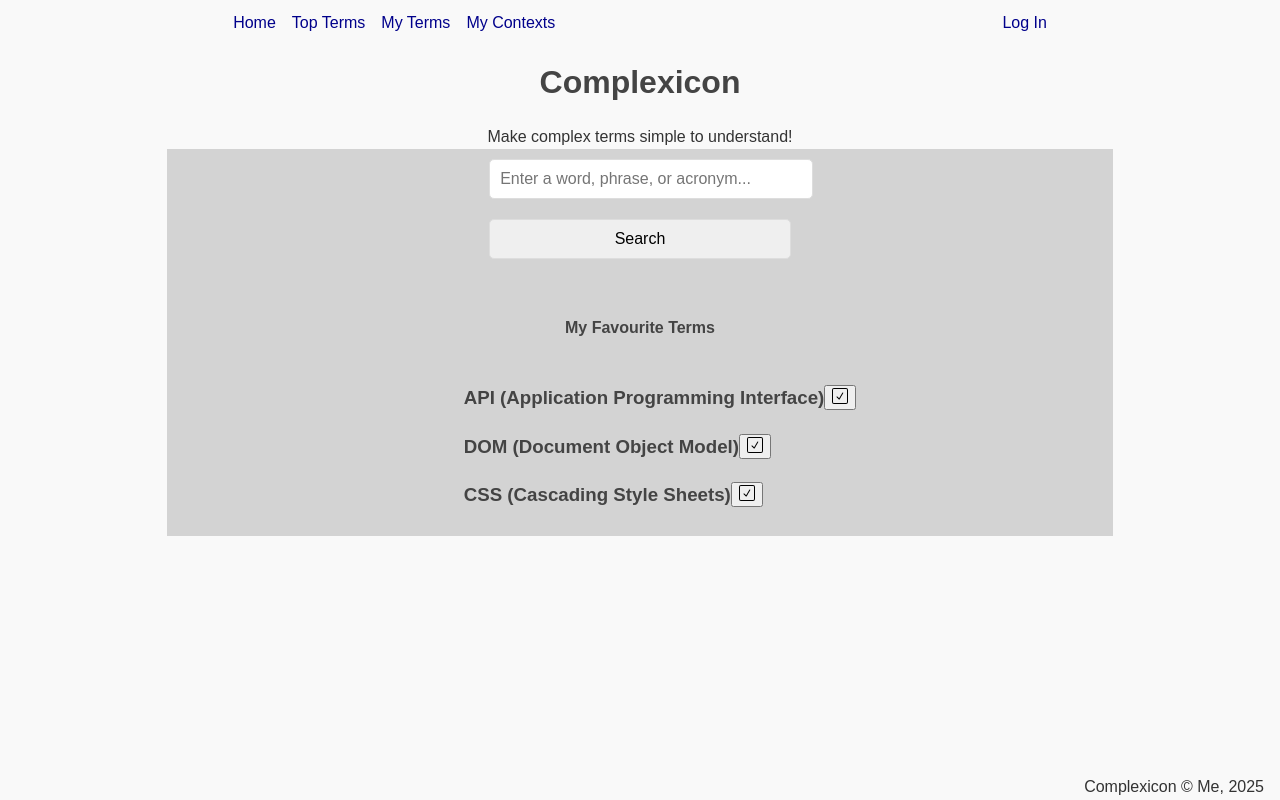
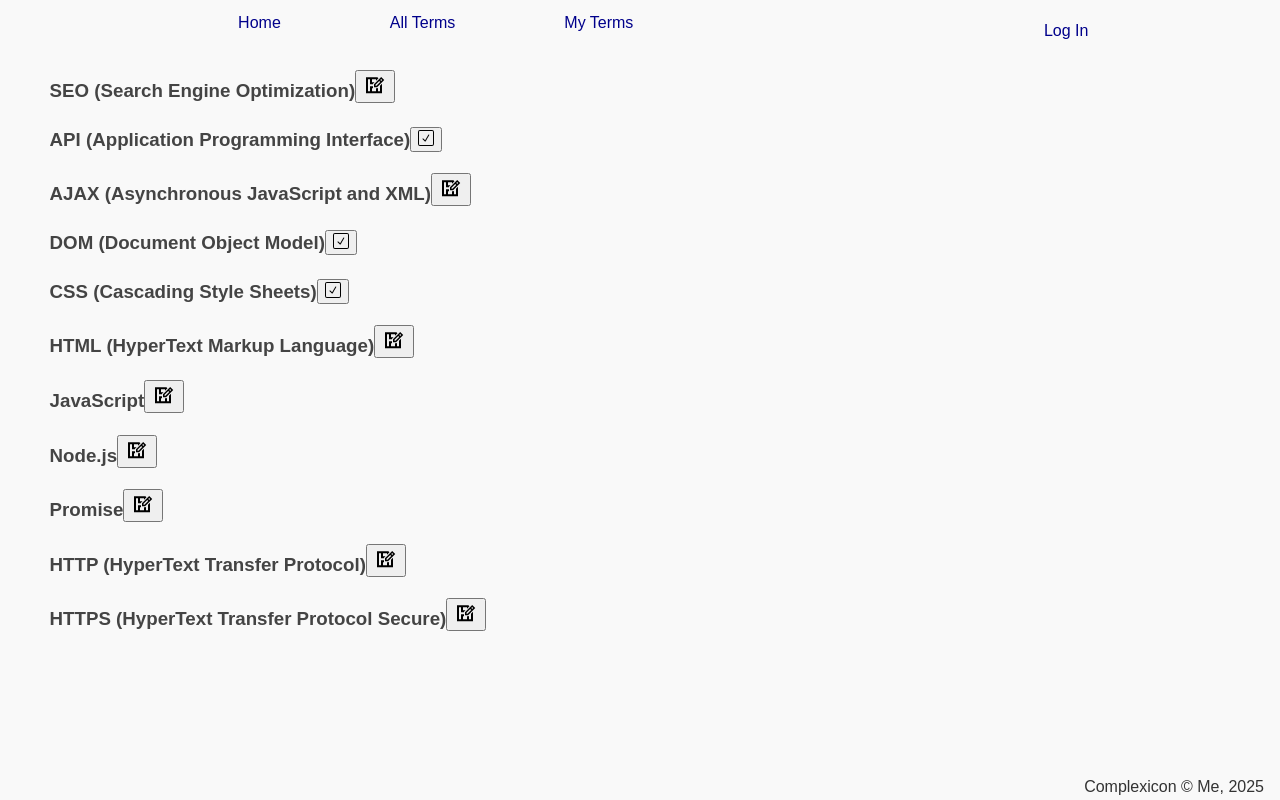
Before and after one commit to zMontreuilRRC/full-stack-demo, a React (Vite) app: page /terms in a window 1280 px wide. Built offline with nearby package versions, Linux system fonts and the light colour scheme.

Commit message:
Rearrange app into multipage layout

```diff
--- a/src/App.css
+++ b/src/App.css
@@ -71,9 +71,13 @@ footer {
   right: 1em;
 }
 /* NAV */
-nav {
+nav, nav div {
   display: flex;
   justify-content: space-around;
+}
+
+nav .page-links {
+  width: 40%;
 }
 
 nav span {
--- a/src/App.tsx
+++ b/src/App.tsx
@@ -1,17 +1,45 @@
-import { Nav, Footer} from "./components/common";
-import { Landing } from "./components/landing"
+import { TermListDisplay} from "./components/common";
+import { useState } from "react";
+import { Search } from "./components/search";
+import { Term } from "./interfaces/term";
+import { terms as termData } from "./services/terms";
 import "./App.css";
+
 
 // functions that return JSX are React Components
 // files must have .tsx extension
 function App() {
+  const [terms] = useState<Term[]>(termData);
+  const [searchValue, setSearchValue] = useState<string>("");
+
   return (
-    <>
-      <Nav />
-      <Landing />
-      <Footer />
-    </>
-  )
+      <>
+          <header>
+              <h1>Complexicon</h1>
+              <span>Make complex terms simple to understand!</span>
+          </header>
+          <main>
+              <section>
+                  {/* invoking setSearchValue updates the state of the search */}
+                  <Search
+                      searchValue={searchValue}
+                      handleSearchChange={setSearchValue}
+                  />
+                  <TermListDisplay
+                      terms= {
+                          searchValue.trim()
+                          ? terms.filter(t => {
+                                  return t.title.toLowerCase().includes(
+                                      searchValue.toLowerCase().trim()
+                              )}
+                          )
+                          : []
+                      }
+                  />
+              </section>
+          </main>
+      </>
+  );
 }
 
 // export component for use in main.tsx
--- a/src/components/common.tsx
+++ b/src/components/common.tsx
@@ -1,34 +1,13 @@
+import { useState } from "react";
 import { CheckmarkIcon } from "../assets/checkmark-icon";
 import { DiskIcon } from "../assets/disk-pen-svgrepo-com";
+import { Term } from "../interfaces/term";
+import { TermCard } from "./term-card";
 
 export function Footer() {
     return(<footer>
         Complexicon &#169; Me, 2025
     </footer>);
-}
-
-export function Nav() {
-    return(<nav>
-         <div className="page-links">
-            <span>
-                <a href="#">Home</a>
-            </span>
-            <span>
-                <a href="#">Top Terms</a>
-            </span>
-            <span>
-                <a href="#">My Terms</a>
-            </span>
-            <span>
-                <a href="#">My Contexts</a>
-            </span>
-        </div>
-        <div className="user-management-links">
-            <span>
-                <a href="#">Log In</a>
-            </span>
-        </div>
-    </nav>);
 }
 
 export function ToggleSaveButton({onClick, isSaved} : {
@@ -41,3 +20,32 @@ export function ToggleSaveButton({onClick, isSaved} : {
         </button>
     );
 }
+
+// props are passed as a single object, which may be destructured in parameters
+export function TermListDisplay({terms}: {terms: Term[]}) {
+    const [expandedId, setExpandedId] = useState<number|null>(null);
+
+    // annotate type as a list of JSX elements
+    // map is the best means of creating a component array
+    const termListItems: JSX.Element[] = terms.map((term) => {
+        return (
+            <TermCard
+                term={term}
+                isExpanded={term.id === expandedId}
+                onTitleClick={
+                    () => {
+                        term.id !== expandedId ? setExpandedId(term.id) : setExpandedId(null)
+                    }
+                }
+                key={term.id}
+            />
+            // all iterated components should have a Key provided
+        )
+    });
+
+    return(
+        <ol className="terms-list">
+            {termListItems}
+        </ol>
+    )
+}
--- a/src/components/landing.tsx
+++ /dev/null
@@ -1,93 +0,0 @@
-import { TermCard } from "./term-card";
-import { Term } from "../interfaces/term";
-import { useState } from "react";
-import { terms as termData } from "../services/terms";
-
-export function Landing() {
-    // initial demonstration: two lists that filter down based on state changes
-    const [terms] = useState<Term[]>(termData);
-    const [searchValue, setSearchValue] = useState<string>("");
-
-    return (
-        <>
-            <header>
-                <h1>Complexicon</h1>
-                <span>Make complex terms simple to understand!</span>
-            </header>
-            <main>
-                <section>
-                    {/* invoking setSearchValue updates the state of the search */}
-                    <Search
-                        searchValue={searchValue}
-                        handleSearchChange={setSearchValue}
-                    />
-                    <ListDisplay
-                        terms= {
-                            searchValue.trim()
-                            ? terms.filter(t => {
-                                    return t.title.toLowerCase().includes(
-                                        searchValue.toLowerCase().trim()
-                                )}
-                            )
-                            : []
-                        }
-                    />
-                </section>
-                <section>
-                    <h2>My Favourite Terms</h2>
-                    <ListDisplay
-                        terms={terms.filter(t => t.isFavourite)}
-                    />
-                </section>
-            </main>
-        </>
-    );
-}
-
-function Search({searchValue, handleSearchChange}
-    : {
-        searchValue: string,
-        handleSearchChange: (newValue: string) => void
-    }) {
-    return(
-        <form className="search-form" action="#">
-            {/* Note use of closing tags on inputs */}
-            <input type="text"
-                name="field-term"
-                placeholder="Enter a word, phrase, or acronym..."
-                value={searchValue}
-                onChange={e => handleSearchChange(e.target.value)}
-            />
-            <input type="submit" value="Search" />
-        </form>
-    );
-}
-
-// props are passed as a single object, which may be destructured in parameters
-function ListDisplay({terms}: {terms: Term[]}) {
-    const [expandedId, setExpandedId] = useState<number|null>(null);
-
-    // annotate type as a list of JSX elements
-    // map is the best means of creating a component array
-    const termListItems: JSX.Element[] = terms.map((term) => {
-        return (
-            <TermCard
-                term={term}
-                isExpanded={term.id === expandedId}
-                onTitleClick={
-                    () => {
-                        term.id !== expandedId ? setExpandedId(term.id) : setExpandedId(null)
-                    }
-                }
-                key={term.id}
-            />
-            // all iterated components should have a Key provided
-        )
-    });
-
-    return(
-        <ol className="terms-list">
-            {termListItems}
-        </ol>
-    )
-}
--- /dev/null
+++ b/src/components/layout.tsx
@@ -0,0 +1,14 @@
+import { Outlet } from "react-router-dom";
+import { Nav } from "./nav";
+import { Footer } from "./common";
+
+// outlet component has pages injected dynamically
+export function Layout() {
+    return(
+        <>
+            <Nav />
+            <Outlet />
+            <Footer />
+        </>
+    )
+}
--- /dev/null
+++ b/src/components/nav.tsx
@@ -0,0 +1,24 @@
+import { NavLink } from "react-router";
+
+export function Nav() {
+    return(
+        <nav>
+            <div className="page-links">
+                <NavLink to="/" end>
+                    Home
+                </NavLink>
+                <NavLink to="/terms">
+                    All Terms
+                </NavLink>
+                <NavLink to="/terms/my-terms">
+                    My Terms
+                </NavLink>
+            </div>
+            <div className="user-management-links">
+                <span>
+                    <a href="#">Log In</a>
+                </span>
+            </div>
+        </nav>
+    );
+}
--- /dev/null
+++ b/src/components/pages/all-terms.tsx
@@ -0,0 +1,8 @@
+import { terms as termData } from "../../services/terms";
+import { TermListDisplay } from "../common";
+
+export function AllTerms() {
+    return(
+        <TermListDisplay terms={termData} />
+    )
+}
--- /dev/null
+++ b/src/components/pages/my-terms.tsx
@@ -0,0 +1,8 @@
+import { terms as termData } from "../../services/terms";
+import { TermListDisplay } from "../common";
+
+export function MyTerms() {
+    return(
+        <TermListDisplay terms={termData.filter(t => t.isFavourite)} />
+    )
+}
--- /dev/null
+++ b/src/components/search.tsx
@@ -0,0 +1,18 @@
+export function Search({searchValue, handleSearchChange}
+    : {
+        searchValue: string,
+        handleSearchChange: (newValue: string) => void
+    }) {
+    return(
+        <form className="search-form" action="#">
+            {/* Note use of closing tags on inputs */}
+            <input type="text"
+                name="field-term"
+                placeholder="Enter a word, phrase, or acronym..."
+                value={searchValue}
+                onChange={e => handleSearchChange(e.target.value)}
+            />
+            <input type="submit" value="Search" />
+        </form>
+    );
+}
--- a/src/main.tsx
+++ b/src/main.tsx
@@ -1,11 +1,33 @@
 import { StrictMode } from 'react'
 import { createRoot } from 'react-dom/client'
+import { BrowserRouter, Routes, Route } from 'react-router-dom'
+import { AllTerms } from './components/pages/all-terms.tsx'
+import { Layout } from './components/layout.tsx'
 import App from './App.tsx'
+import "./App.css";
+import { MyTerms } from './components/pages/my-terms.tsx'
 
 // creates the root React component of our app at the #root HTML element
 createRoot(document.getElementById('root')!).render(
+  // enables development-only checks
   <StrictMode>
-    {/* renders the App component */}
-    <App />
+    {/* allows for routing in the application */}
+    <BrowserRouter>
+      {/* renders the App component */}
+      <Routes>
+        {/* Layout renders all child routes via outlet */}
+        <Route path="/" element={<Layout />}>
+
+          <Route index element={<App />} />
+
+          <Route path="/terms">
+            {/* // see dynamic segments https://reactrouter.com/7.1.4/start/library/routing#dynamic-segments */}
+            <Route index element={<AllTerms />} />
+            {/* <Route path=":termId" element={<TermCard />} />  */}
+            <Route path="my-terms" element={<MyTerms />} />
+          </Route>
+        </Route>
+      </Routes>
+    </BrowserRouter>
   </StrictMode>,
 )
--- a/src/types/term.ts
+++ /dev/null
@@ -1,6 +0,0 @@
-export interface Term {
-    id: number,
-    title: string,
-    definition: string,
-    isFavourite: boolean
-}
```
Also changed, not shown: src/landing/landing.tsx (deleted, +0 -61 lines).
